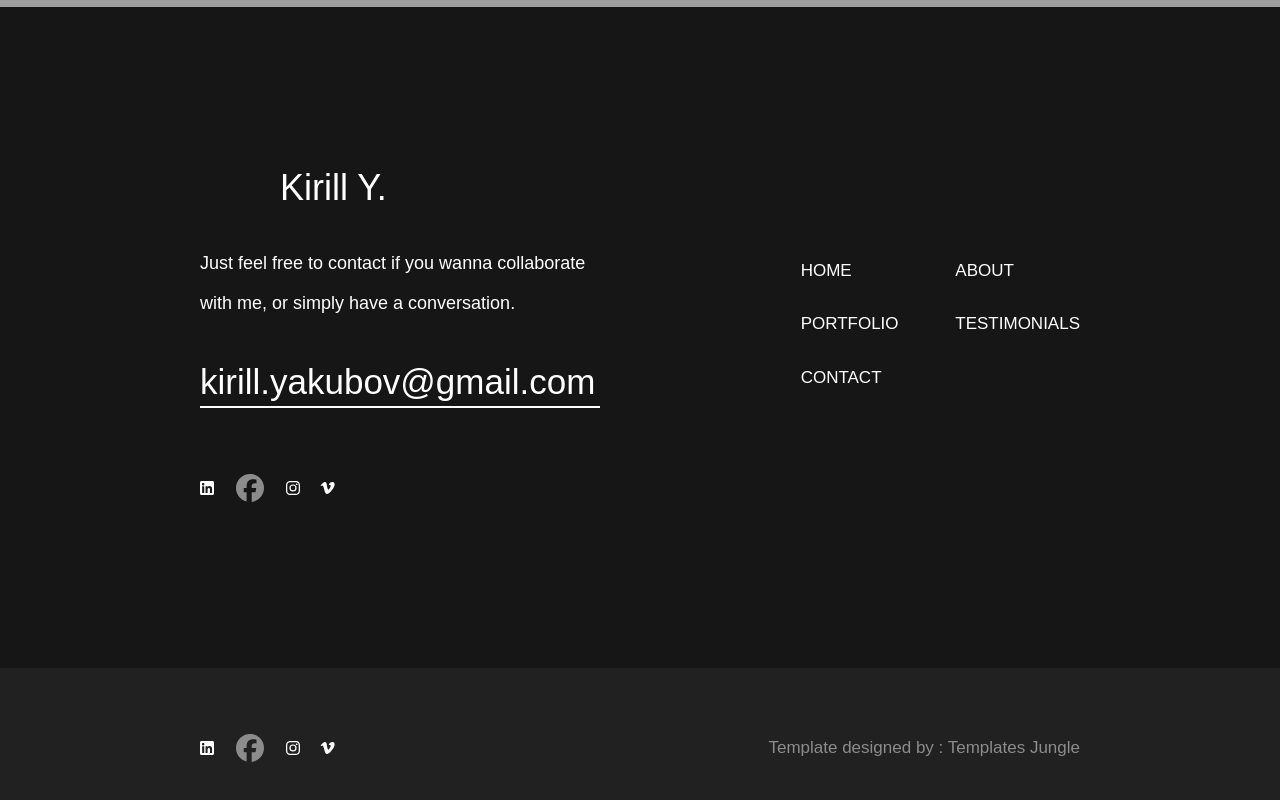
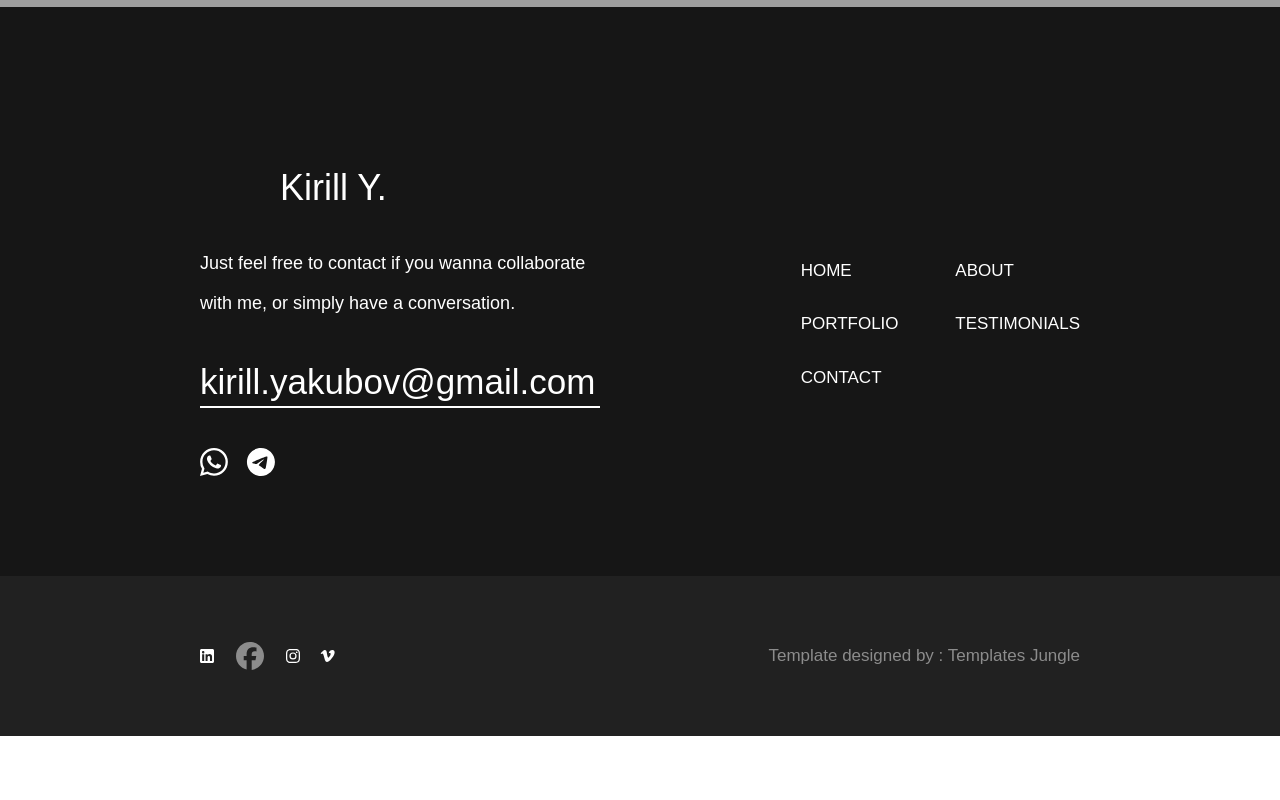
Before and after one commit to yevhenkr/portfolio_kirill, a React app: page / in a window 1280 px wide. Shown: the part 3508-4308 px from the top of the page. After the commit the page ends 4244 px from the top, so only its background shows below. Built offline with nearby package versions, Linux system fonts and the light colour scheme; grey boxes are pictures that could not be loaded; the HTML template or start-up script is replaced by a standard one.

Commit message:
feat: new element in contact

```diff
--- a/src/common/layout/section/contact/Contact.tsx
+++ b/src/common/layout/section/contact/Contact.tsx
@@ -1,6 +1,8 @@
 import styled from "styled-components";
 import {myTheme} from "../../../../styles/Theme.styled.tsx";
 import SocialMediaIcons from "../../footer/footerSocialMedia/SocialMediaIcons.tsx";
+import {TelegramIcon} from "../../../../assets/icons/telegramIcon.tsx";
+import {WhatsappIcon} from "../../../../assets/icons/whatsappIcon.tsx";
 
 export function Contact() {
     const handleClick = (id: string) => {
@@ -21,7 +23,18 @@ export function Contact() {
                     <PStyled>Just feel free to contact if you wanna collaborate with me, or simply have a
                         conversation.</PStyled>
                     <Mail>kirill.yakubov@gmail.com</Mail>
-                    <SocialMediaIcons/>
+                    <LinkWrapper>
+                        <SocialItem>
+                            <SocialLink href={'https://t.me/Kiwi_Media'} rel={'noreferrer'}>
+                                <WhatsappIcon fill={`${myTheme.color.grey}`}/>
+                            </SocialLink>
+                        </SocialItem>
+                        <SocialItem>
+                          <SocialLink href={'https://t.me/Kiwi_Media'} rel={'noreferrer'}>
+                              <TelegramIcon fill={`${myTheme.color.grey}`}/>
+                          </SocialLink>
+                        </SocialItem>
+                    </LinkWrapper>
                 </SubscribeStyled>
                 <UlStyled>
                     <LinkStyled><AStyled onClick={() => handleClick("Home")}>Home </AStyled></LinkStyled>
@@ -40,7 +53,7 @@ const Mail = styled.span`
     position: relative;
     display: inline-block;
     padding-bottom: 6px; /* Отступ от текста до линии */
-
+margin-bottom: 40px;
     &::after {
         content: '';
         position: absolute;
@@ -114,3 +127,20 @@ const NameStyled = styled.p`
     font-size: 36px;
     margin-left: 280px;
 `;
+
+const LinkWrapper = styled.ul`
+    display: flex;
+    flex-direction: row;
+    column-gap: 18px;
+`
+const SocialItem = styled.li`
+    display: flex;
+    justify-content: center; /* Центрирует содержимое по горизонтали */
+    align-items: center; /* Центрирует содержимое по вертикали */
+`
+const SocialLink = styled.a`
+   display: flex;
+    justify-content: center;
+    align-items: center;
+    text-decoration: none;
+`
```
